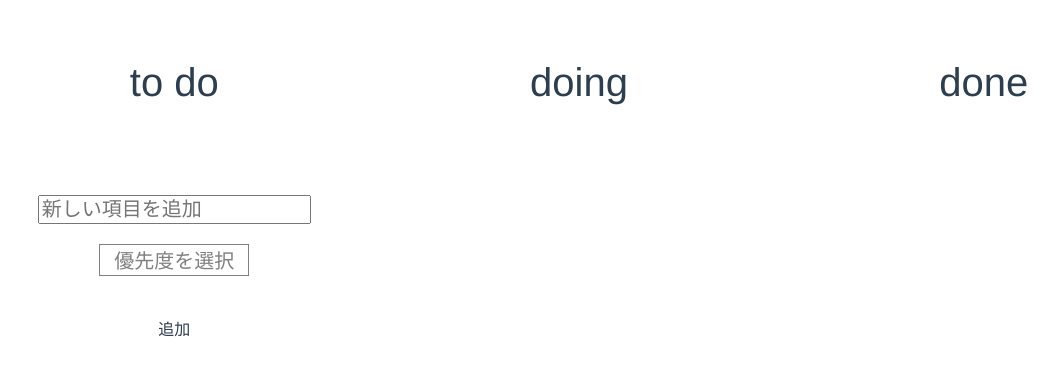
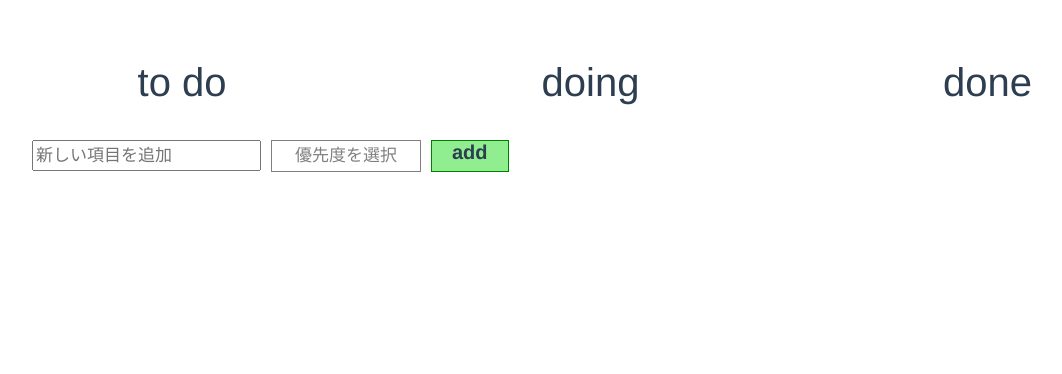
Before and after one commit to shu-yamanoi/to_do, a Vue app: page / in a window 1280 px wide. Shown: the top 374 px of the page, without its empty margins (36-1098 px from the left). Built offline with nearby package versions, Linux system fonts and the light colour scheme.

Commit message:
todo追加フォームをリストの上部に配置、追加フォームの各要素を横並びに設置

```diff
--- a/src/components/AddTodo.vue
+++ b/src/components/AddTodo.vue
@@ -1,15 +1,19 @@
 <template>
+  <div class="add-todo">
     <div>
       <input type="text" class="create-todo" placeholder="新しい項目を追加" v-model="newTodo.title" maxlength='20'>
       <div class="error-message">
         {{ titleErrorMsg }}
       </div>
+    </div>
+    <div>
       <SelectBox ref="selectBox" @select="selectPriority($event)" @open="open($event)" @reselect="reselect($event)" class="select-box" v-model="newTodo.priority" :isSelected="isSelected" :priority="newTodo.priority"  />
       <div v-if="!isOpen && !isSelected" class="error-message">
         {{ priorityErrorMsg }}
       </div>
-    <div v-if="!isOpen" class="create-todo-submit-button" @click="createTodoHandle">
-      追加
+    </div>
+    <div class="create-todo-submit-button" @click="createTodoHandle">
+      add
     </div>
   </div>
 </template>
@@ -78,20 +82,34 @@ export default class Home extends Vue {
 }
 </script>
 <style scoped>
+  .add-todo {
+    display: flex;
+  }
+
   .create-todo {
-    margin-top: 30px;
-    font-size: 20px;
+    font-size: 17px;
+    height: 25px;
+    margin-top: 15px;
+    margin-right: 10px;
   }
 
   .select-box {
     display: flex;
     justify-content: center;
+    height: 25px;
+    margin-top: 15px;
   }
   .error-message {
-    margin: 10px 0px;
+    margin: 20px 0px;
   }
   .create-todo-submit-button {
-    margin: 30px 0px;
+    margin: 15px 10px;
     cursor: pointer;
+    font-size: 20px;
+    font-weight: bold;
+    background-color: lightgreen;
+    height: 30px;
+    padding: 0px 20px;
+    border: 1px solid green;
   }
 </style>
--- a/src/components/Home.vue
+++ b/src/components/Home.vue
@@ -49,6 +49,6 @@ export default class Home extends Vue {
 
 
   .add-todo {
-    margin: 60px 0px;
+    margin: 20px 0 60px;
   }
 </style>
--- a/src/components/SelectBox.vue
+++ b/src/components/SelectBox.vue
@@ -75,8 +75,8 @@ export default class SelectBox extends Vue {
     border: 1px solid grey;
     width: 150px;
     height: 30px;
-    font-size: 20px;
-    margin: 10px auto;
+    font-size: 17px;
+    margin: 0px auto;
     display: flex;
     justify-content: center;
     color: grey;
@@ -95,7 +95,7 @@ export default class SelectBox extends Vue {
     width: 100px;
     height: 30px;
     font-size: 20px;
-    margin: 5px auto;
+    margin: 0px auto;
     cursor: pointer;
   }
 
--- a/src/components/TodoList.vue
+++ b/src/components/TodoList.vue
@@ -3,6 +3,7 @@
     <div class="todo-header">
       {{ todoHeader }}
     </div>
+    <slot />
     <ul>
       <li v-for="todoItem in todoItems" :key="todoItem.id">
         <div class="todo-list">
@@ -21,7 +22,6 @@
         </div>
       </li>
     </ul>
-    <slot />
   </div>
 </template>
 <script lang="ts">
@@ -156,6 +156,5 @@ export default class TodoList extends Vue {
 
   .priority-select {
     height: 40px;
-    margin-bottom: 20px;
   }
 </style>
```
Lines whose indentation alone changed are shown as unchanged.
